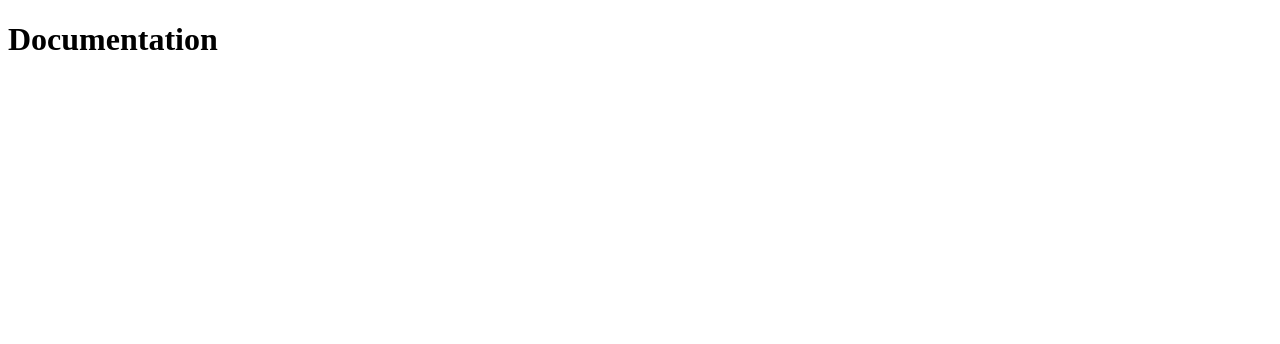
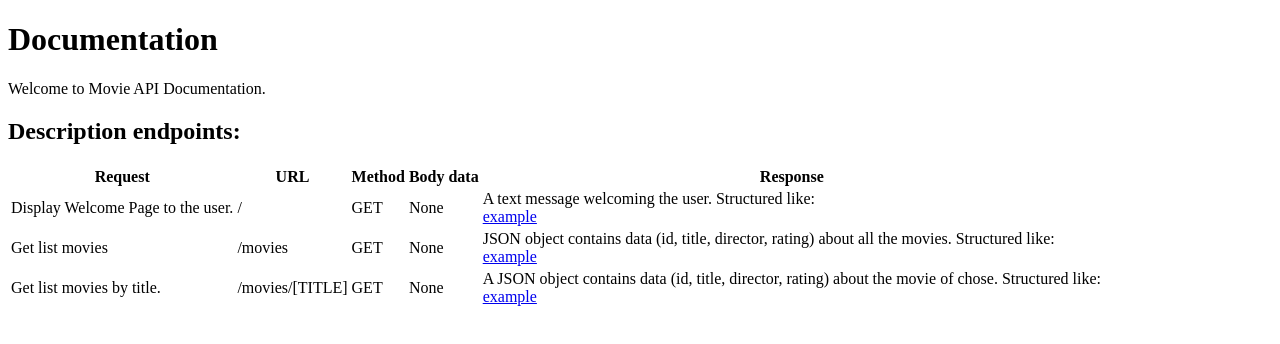
Before and after one commit to nickbalan/movie-api, a website: page public/documentation.html in a window 1280 px wide. Drawn offline with Linux system fonts and the light colour scheme.

Commit message:
This commit has updated the documentation page

```diff
--- a/public/documentation.html
+++ b/public/documentation.html
@@ -7,5 +7,44 @@
 </head>
 <body>
 	<h1>Documentation</h1>
+    <p>
+    	Welcome to Movie API Documentation.
+    </p>
+    <div class="endpoint-table">
+         <h2>Description endpoints:</h2>
+         <table>
+             <thead>
+                 <tr>
+                     <th>Request</th>
+                     <th>URL</th>
+                     <th>Method</th>
+                     <th>Body data</th>
+                     <th>Response</th>
+                 </tr>
+             </thead>
+                <tr>
+                    <td>Display Welcome Page to the user.</td>
+                    <td>/</td>
+                    <td>GET</td>
+                    <td>None</td>
+                    <td>A text message welcoming the user. Structured like:<br><a href="/">example</a></td>
+                </tr>
+                <tr>
+                    <td>Get list movies</td>
+                    <td>/movies</td>
+                    <td>GET</td>
+                    <td>None</td>
+                    <td>JSON object contains data (id, title, director, rating) about all the movies. Structured like:<br><a href="/movies">example</a></td>
+                </tr>
+                <tr>
+                    <td>Get list movies by title.</td>
+                    <td>/movies/[TITLE]</td>
+                    <td>GET</td>
+                    <td>None</td>
+                    <td>A JSON object contains data (id, title, director, rating) about the movie of chose. Structured like: <br> <a href="/movies/Endgame">example</a> </td>
+                </tr>
+         </table>
+
+     </div>
 </body>
 </html>
```
